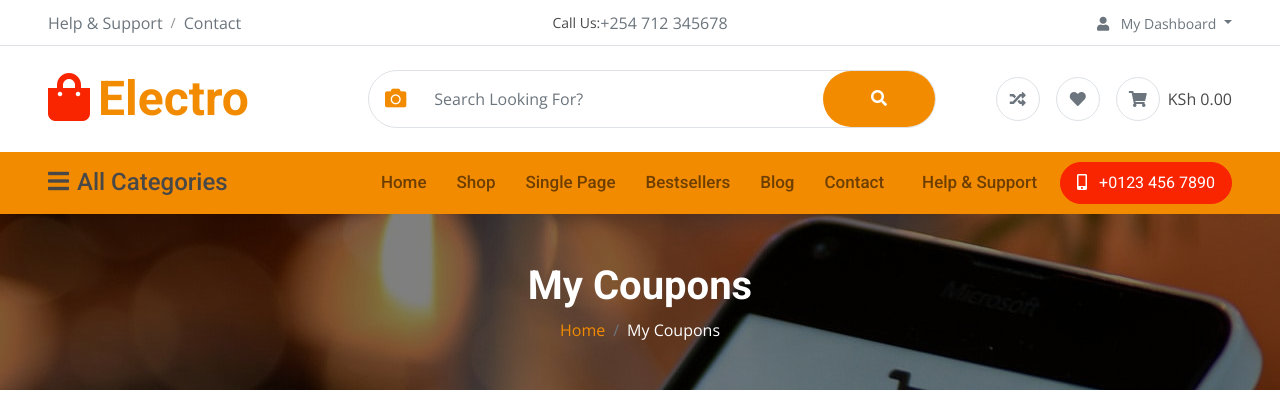
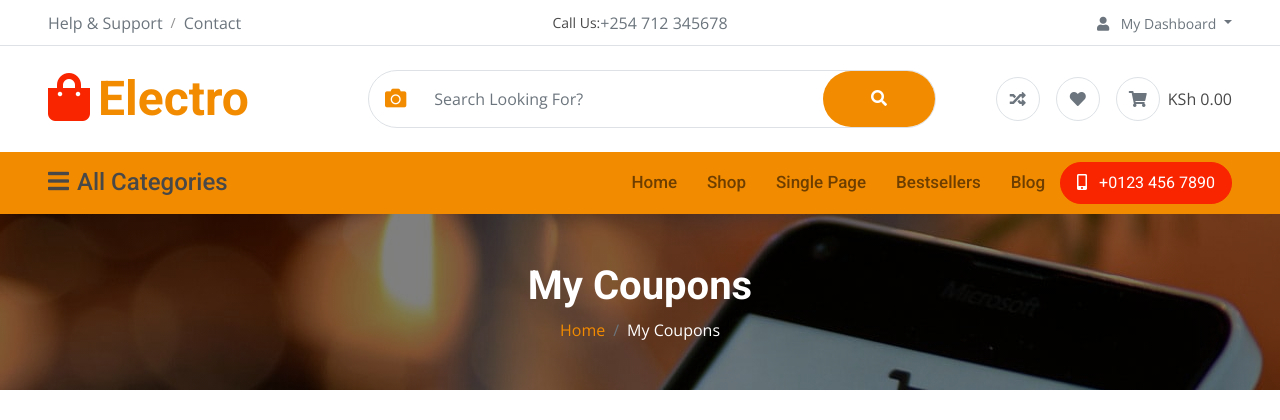
Before and after one commit to zena-bit/mywebapp, a Django app: page /accounts/coupons/ in a window 1280 px wide. Shown: the top 420 px of the page. Run offline with Django 4.2, Linux system fonts and the light colour scheme; data that the repository does not hold is empty; some libraries are stand-ins or nearby versions.

Commit message:
Remove Contact and Help & Support links from main navbar

```diff
--- a/templates/includes/header.html
+++ b/templates/includes/header.html
@@ -161,8 +161,6 @@
                             <a href="{% url 'product_detail' product_id=1 %}" class="nav-item nav-link {% if request.resolver_match.url_name == 'product_detail' %}active{% endif %}">Single Page</a>
                             <a href="{% url 'bestsellers' %}" class="nav-item nav-link {% if request.resolver_match.url_name == 'bestsellers' %}active{% endif %}">Bestsellers</a>
                             <a href="{% url 'blog_list' %}" class="nav-item nav-link {% if request.resolver_match.url_name == 'blog_list' or request.resolver_match.url_name == 'blog_detail' %}active{% endif %}">Blog</a>
-                            <a href="{% url 'contact' %}" class="nav-item nav-link me-2 {% if request.resolver_match.url_name == 'contact' %}active{% endif %}">Contact</a>
-                            <a href="{% url 'help_center' %}" class="nav-item nav-link me-2 {% if request.resolver_match.url_name == 'help_center' %}active{% endif %}">Help &amp; Support</a>
                             <div class="nav-item dropdown d-block d-lg-none mb-3">
                                 <a href="javascript:void(0)" class="nav-link dropdown-toggle" data-bs-toggle="dropdown">All Categories</a>
                                 <div class="dropdown-menu m-0">
```
